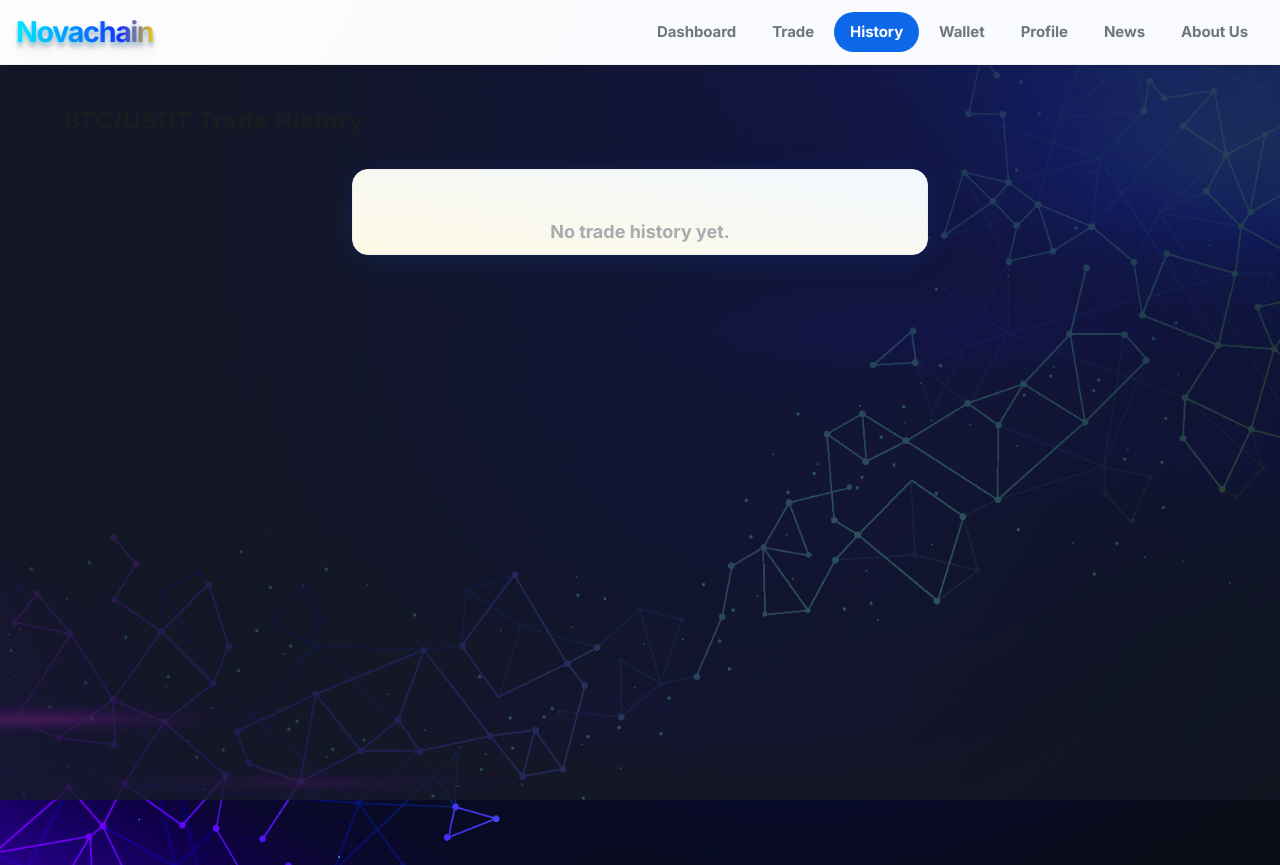
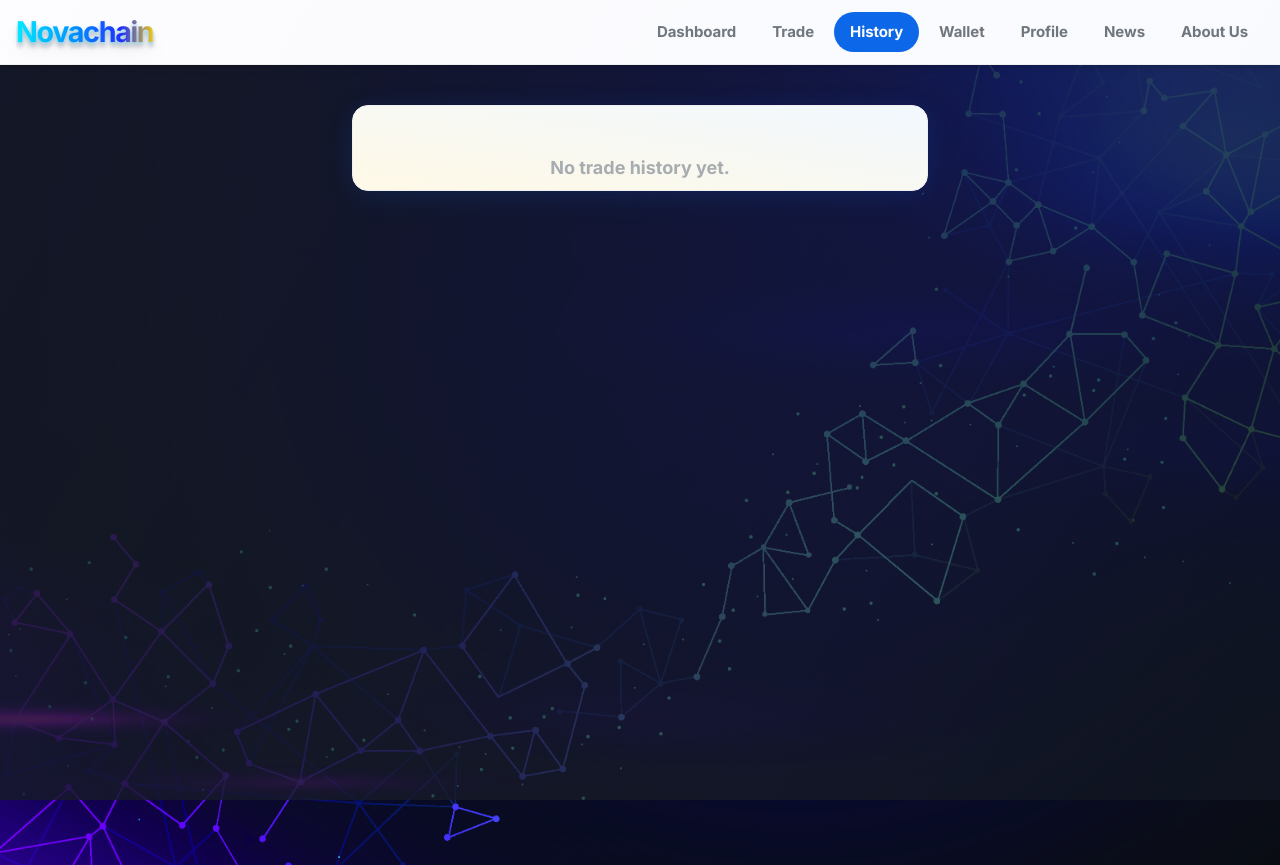
Before and after one commit to GarySPS/novachain-frontend, a React (Create React App) app: page /trade-history in a window 1280 px wide. Built offline with nearby package versions, Linux system fonts and the light colour scheme.

Commit message:
Your commit message describing changes in TradeHistory.js

```diff
--- a/src/pages/TradeHistory.js
+++ b/src/pages/TradeHistory.js
@@ -66,12 +66,6 @@ export default function TradeHistory() {
       />
       {/* Content */}
       <div style={{ position: "relative", zIndex: 1 }} className="w-full max-w-6xl">
-        <div className="mb-8 flex items-center gap-3">
-          <Icon name="activity" className="w-7 h-7 text-theme-yellow" />
-          <h1 className="text-2xl font-extrabold text-theme-primary tracking-wide">
-            BTC/USDT Trade History
-          </h1>
-        </div>
         {loading ? (
           <div className="flex flex-col justify-center items-center min-h-[380px] py-12">
             <svg className="animate-spin h-14 w-14 mb-3 text-[#ffd700]" viewBox="0 0 24 24" fill="none">
```
